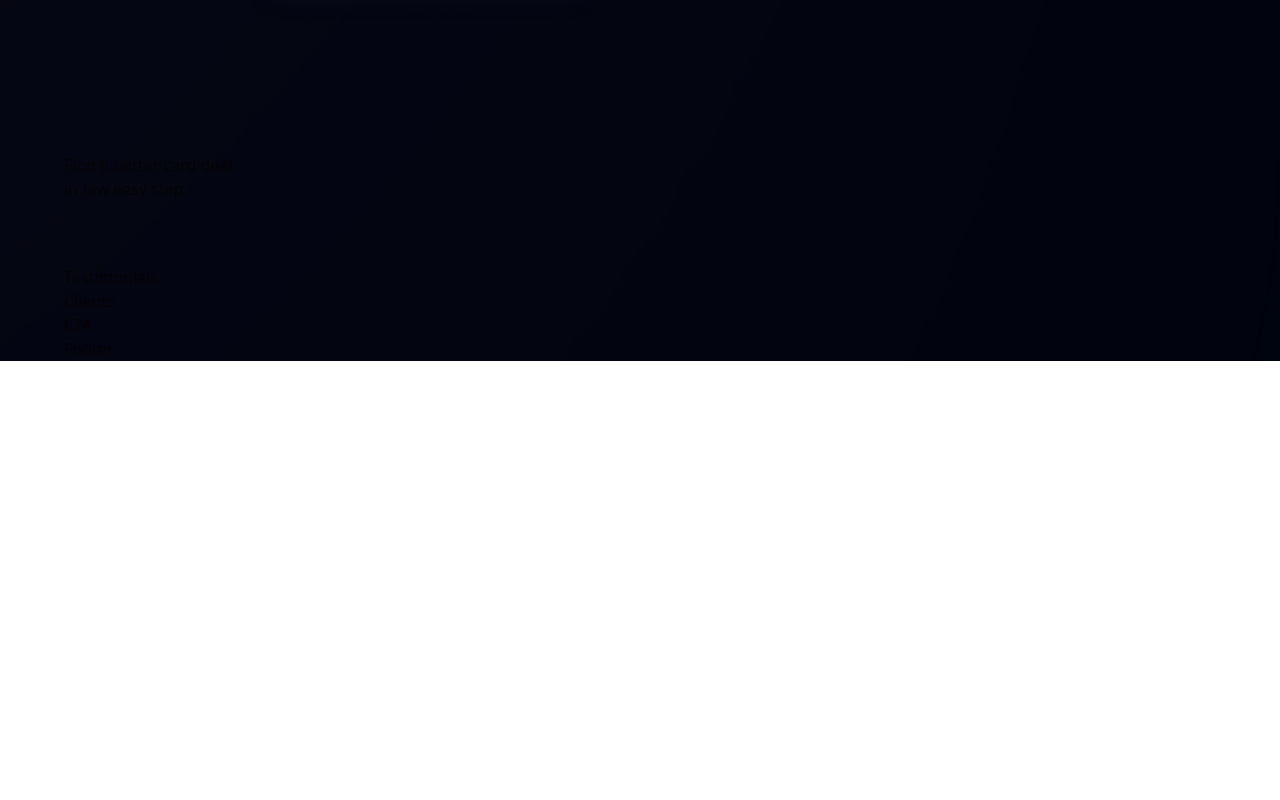
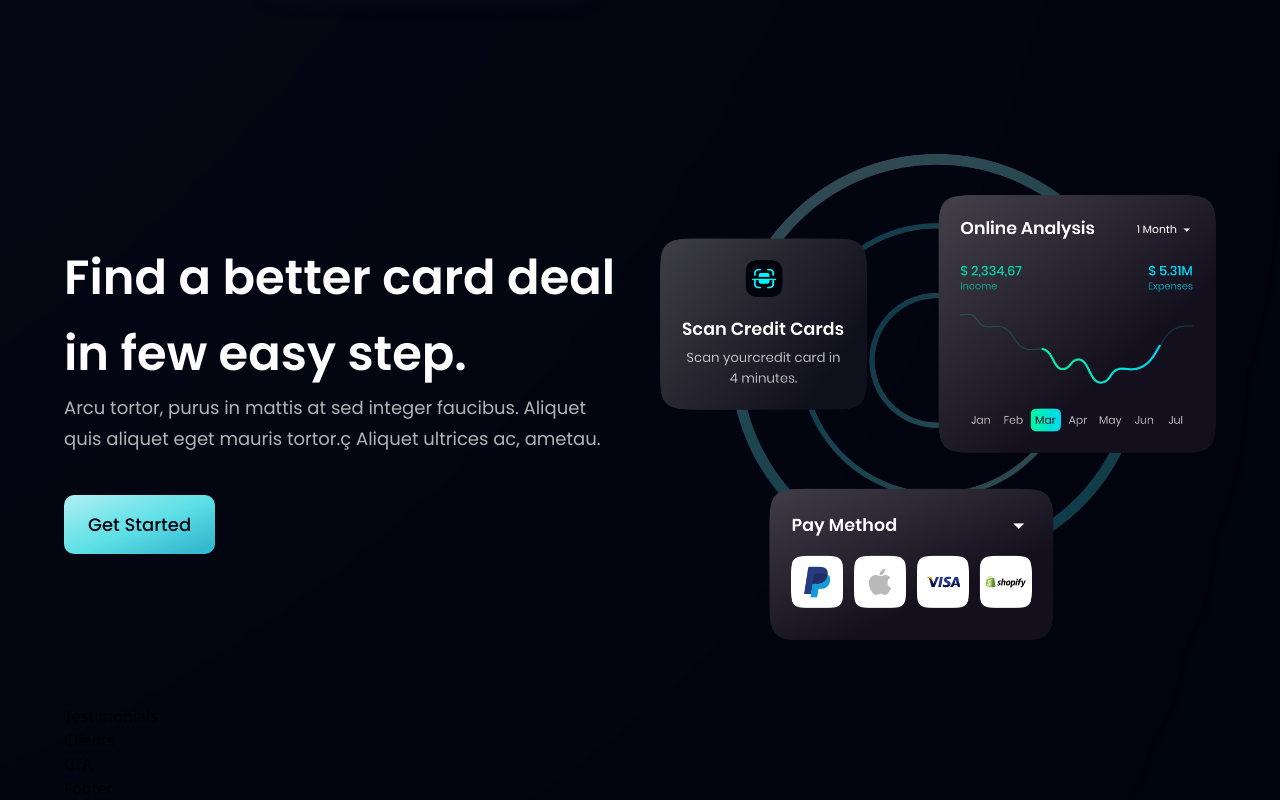
Before and after one commit to programmernizam/simple-react-projects, a React (Vite) app in the folder HooBank/: page / in a window 1280 px wide. Shown: the part 2100-2900 px from the top of the page. Before the commit the page ends 2461 px from the top, so only its background shows below. Built offline with nearby package versions, Linux system fonts and the light colour scheme.

Commit message:
[Done] Card Deal Section

```diff
--- a/HooBank/src/components/Button.jsx
+++ b/HooBank/src/components/Button.jsx
@@ -2,7 +2,7 @@
 export default function Button({ styles }) {
   return (
     <button
-      className={`py-4 px-6 bg-blue-gradient font-poppins font-medium text-[18px] text-primary outline-none ${styles}`}
+      className={`py-4 px-6 bg-blue-gradient font-poppins font-medium text-[18px] text-primary outline-none rounded-[10px] ${styles}`}
       type="button"
     >
       Get Started
--- a/HooBank/src/components/CardDeal.jsx
+++ b/HooBank/src/components/CardDeal.jsx
@@ -1,13 +1,22 @@
 import { card } from "../assets";
 import styles, { layout } from "../style";
+import Button from "./Button";
 export default function CardDeal() {
   return (
     <section className={layout.section}>
       <div className={layout.sectionInfo}>
-        <h2>
+        <h2 className={styles.heading2}>
           Find a better card deal <br className="sm:block hidden" /> in few easy
           step.
         </h2>
+        <p className={`${styles.paragraph}`}>
+          Arcu tortor, purus in mattis at sed integer faucibus. Aliquet quis
+          aliquet eget mauris tortor.ç Aliquet ultrices ac, ametau.
+        </p>
+        <Button styles="mt-10" />
+      </div>
+      <div className={layout.sectionImg}>
+        <img src={card} alt="card" className="w-[100%] h-[100%]" />
       </div>
     </section>
   );
```
